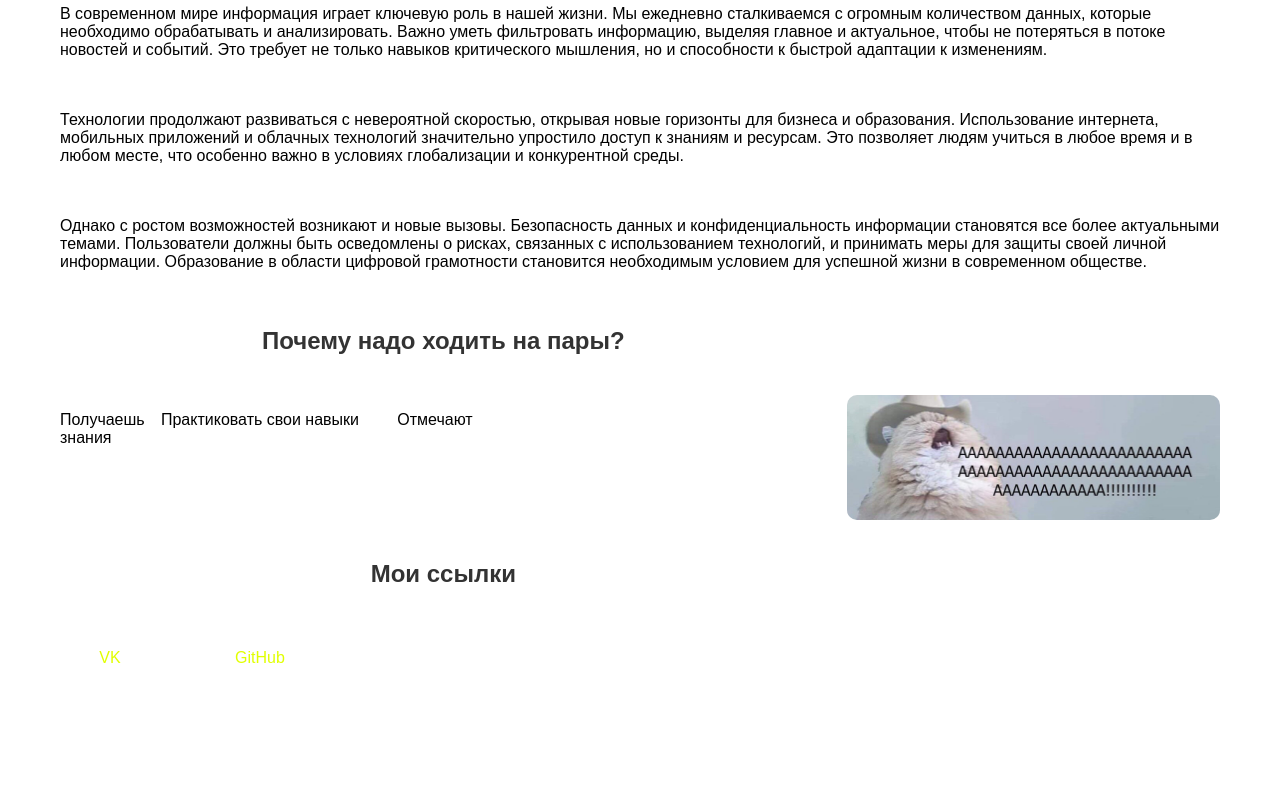
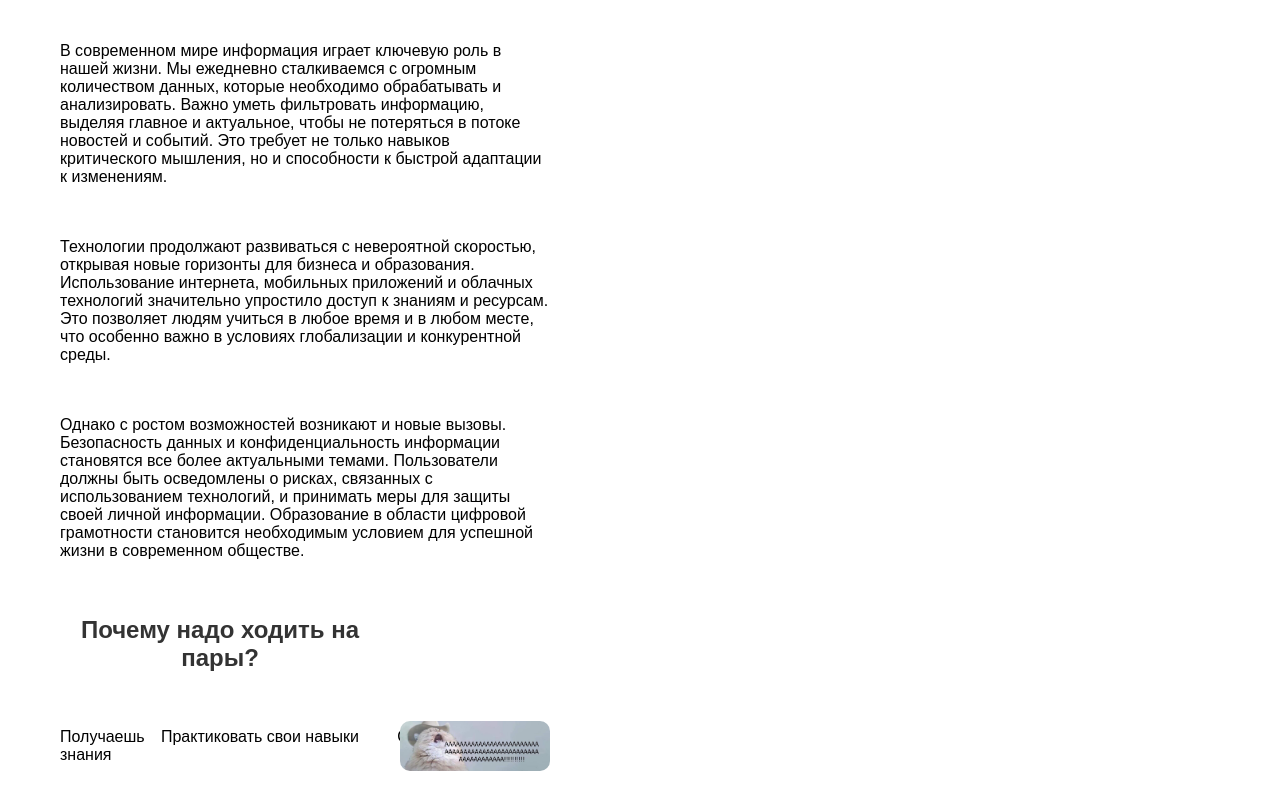
Before and after one commit to blamerone/laba6, a plain HTML site: page index.html in a window 1280 px wide. Shown: the part 249-1049 px from the top of the page. Before the commit the page ends 957 px from the top, so only its background shows below. Drawn offline with Linux system fonts and the light colour scheme.

Commit message:
обнова

```diff
--- a/style.css
+++ b/style.css
@@ -55,7 +55,7 @@ main {
     min-height: 400px;     /* Минимальная высота 400px */
     position: relative;    /* Относительное позиционирование */
     display: grid;         /* Используем Grid */
-    grid-template-columns: repeat(auto-fit, minmax(300px, 1fr)); /* Создаем гибкие колонки */
+    grid-template-columns: 100px 200px 150px;  /* Создаем гибкие колонки */
     gap: 20px;             /* Добавляем промежутки между элементами */
     padding-top: 120px;    /* Добавляем отступ сверху, чтобы не перекрывать header */
 }
```
